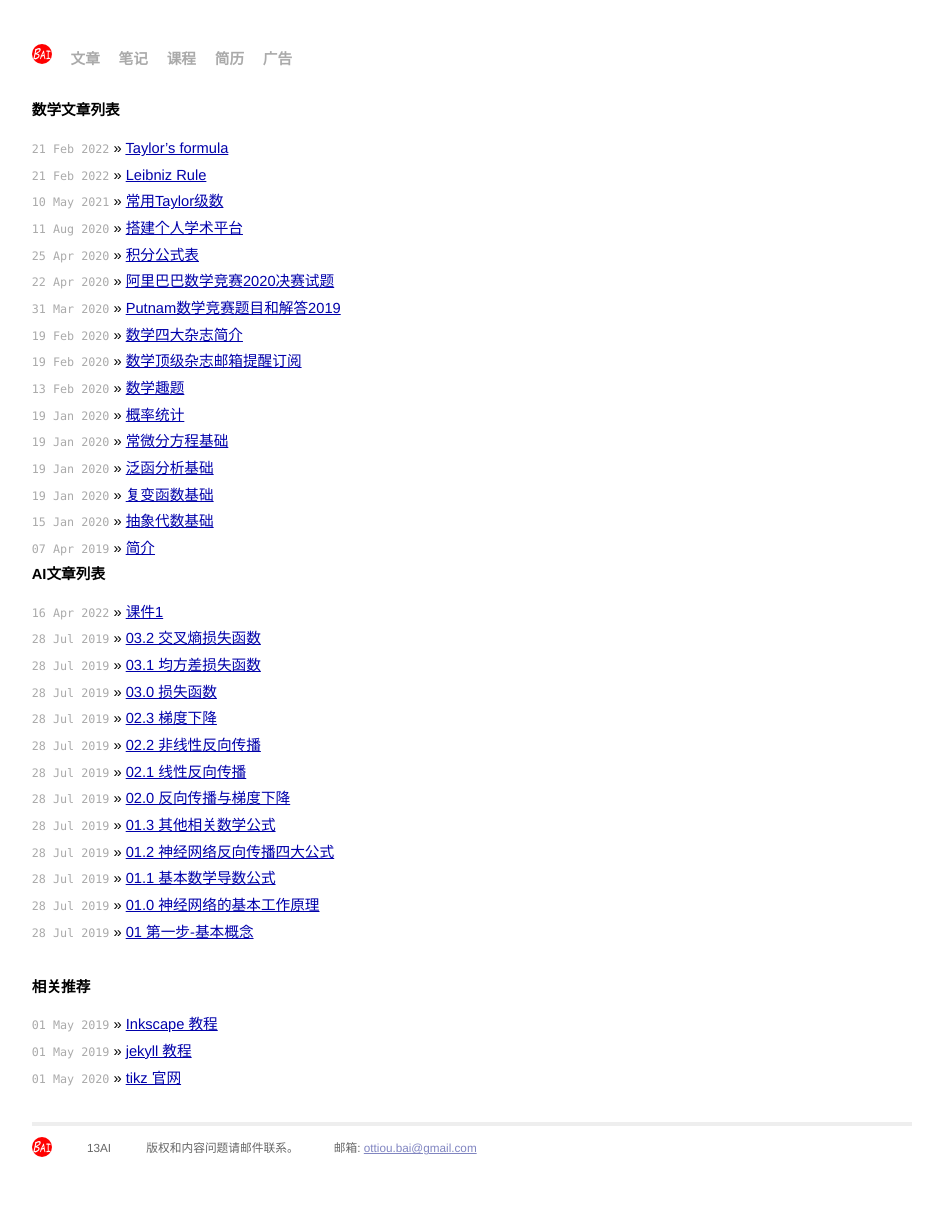
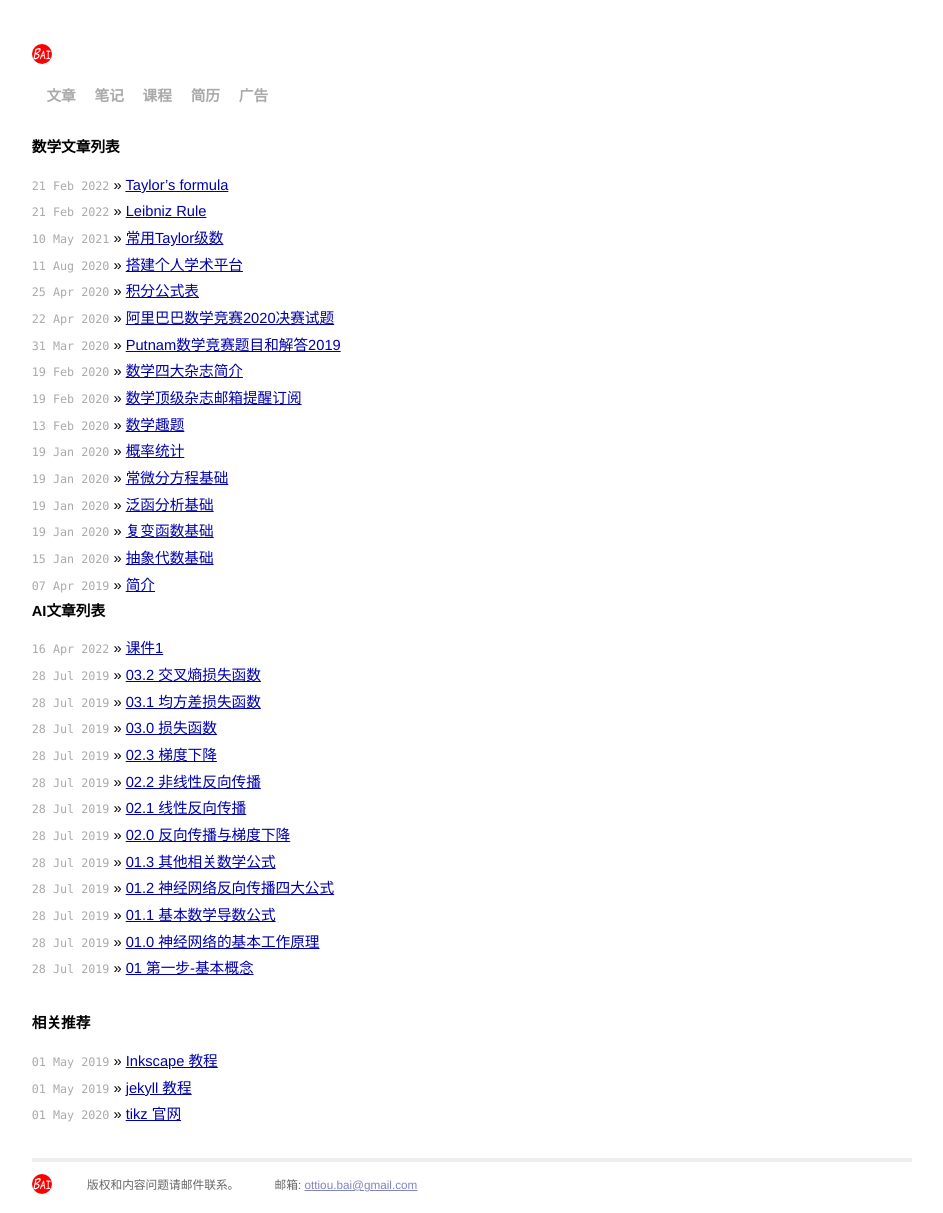
Before and after one commit to xiang-bai/xiang-bai.github.io, a Jekyll site: the page built from index.md, in a window 1280 px wide. Shown: the whole page, without its empty margins (168-1111 px from the left). Built offline with Jekyll 4.4.1, drawn with Linux system fonts in a browser that asks for light colours; before the commit the page ends 1176 px from its top, so only the background shows below that.

Commit message:
Update default.html

```diff
--- a/_layouts/default.html
+++ b/_layouts/default.html
@@ -74,7 +74,7 @@
     <div class="site">
     <div class="title">
 <!--         <img src="/images/logo.png"/></a> -->
-        <a href="/"><img src="/apple-icon.png" width="20" style="width:20px; height:20px; border-radius:100%;"/></a>
+        <p><a href="/"><img src="/apple-icon.png" width="20" style="width:20px; height:20px; border-radius:100%;"/></a> </p>
 <!--         <a /> -->
 <!--         <a href="/">Bai</a> -->
 <!--        <a class="extra" href="/">Home</a> -->
@@ -93,11 +93,11 @@
         <img src="/apple-icon.png" width="20" style="width:20px; height:20px; border-radius:100%;"/>
       </p>
     </div>
-    <div class="contact">
+<!--     <div class="contact">
       <p>
         13AI
       </p>
-    </div>
+    </div> -->
     <div class="contact">
       <p> 版权和内容问题请邮件联系。
 
```
